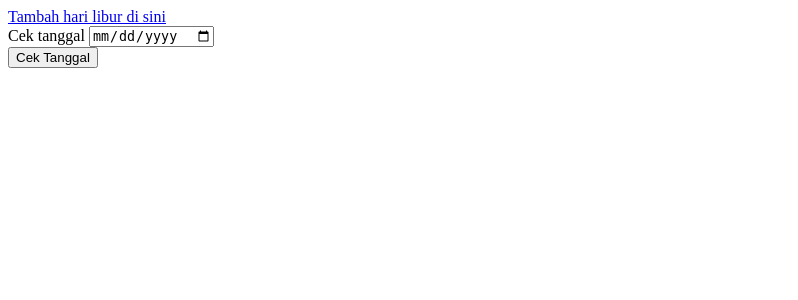
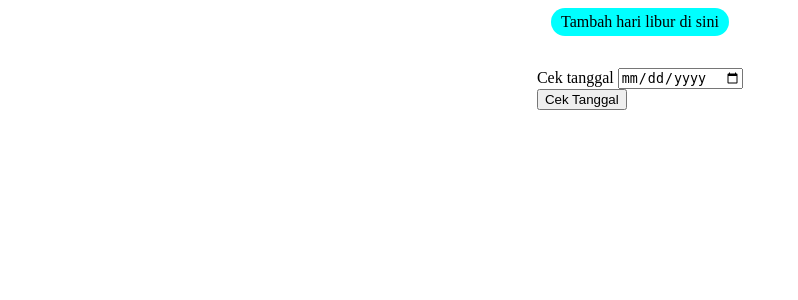
Before and after one commit to regibiy/manage-holiday, a PHP site: page / in a window 1280 px wide. Shown: the top 300 px of the page, without its empty margins (0-798 px from the left). Run offline with PHP 8.4, Linux system fonts and the light colour scheme; a stand-in replaces the project's code that opens the database connection.

Commit message:
added styles to index.php

```diff
--- a/index.php
+++ b/index.php
@@ -2,8 +2,23 @@
 include("connection.php");
 ?>
 
+<!DOCTYPE html>
+<html lang="en">
+
+<head>
+    <meta charset="UTF-8">
+    <meta name="viewport" content="width=device-width, initial-scale=1.0">
+    <title>Kelola Libur</title>
+    <link rel="stylesheet" href="styles.css">
+</head>
+
+<body>
+    <div class="container">
+        <div class="btn">
             <a href="add_data.php">Tambah hari libur di sini</a>
+        </div>
 
+        <div class="form">
             <form action="action.php" method="post">
                 <div>
                     <label for="cek_tanggal">Cek tanggal</label>
@@ -11,3 +26,8 @@ include("connection.php");
                 </div>
                 <button type="submit" name="cek">Cek Tanggal</button>
             </form>
+        </div>
+    </div>
+</body>
+
+</html>
--- /dev/null
+++ b/styles.css
@@ -0,0 +1,19 @@
+.container {
+  display: flex;
+  flex-direction: column;
+  align-items: center;
+  justify-content: center;
+}
+
+.btn {
+  margin-bottom: 2rem;
+}
+
+.btn > a {
+  display: inline-block;
+  padding: 5px 10px;
+  background-color: aqua;
+  border-radius: 15px;
+  text-decoration: none;
+  color: black;
+}
```
Lines whose indentation alone changed are shown as unchanged.
